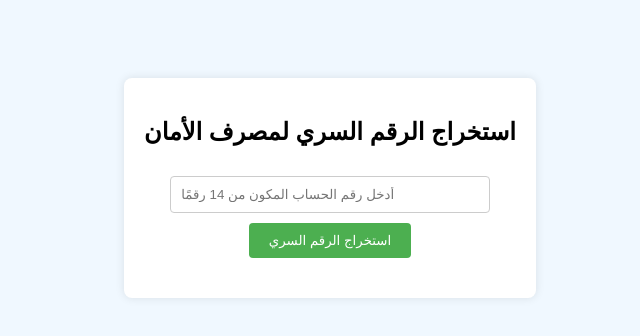
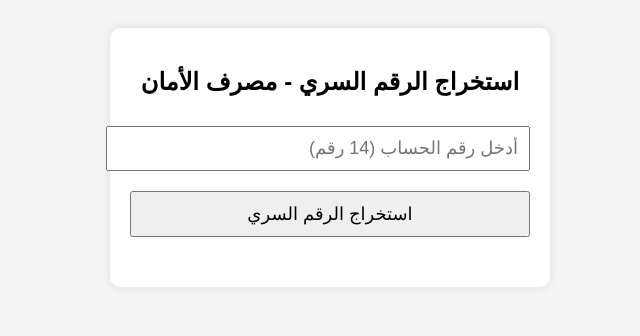
Before and after one commit to abdoali2025/-, a plain HTML site: page aman/index.html in a window 1280 px wide. Shown: the whole page, without its empty margins (310-950 px from the left). Drawn offline with Linux system fonts and the light colour scheme.

Commit message:
Update index.html

```diff
--- a/aman/index.html
+++ b/aman/index.html
@@ -3,69 +3,56 @@
 <head>
     <meta charset="UTF-8">
     <meta name="viewport" content="width=device-width, initial-scale=1.0">
-    <title>استخراج الرقم السري لمصرف الأمان</title>
+    <title>استخراج الرقم السري - مصرف الأمان</title>
     <style>
         body {
             font-family: Arial, sans-serif;
-            background-color: #f0f8ff;
             text-align: center;
+            direction: rtl;
+            background-color: #f4f4f4;
             padding: 20px;
         }
         .container {
-            background-color: #ffffff;
-            border-radius: 8px;
+            background: white;
+            padding: 20px;
+            border-radius: 10px;
             box-shadow: 0 0 10px rgba(0, 0, 0, 0.1);
-            display: inline-block;
-            padding: 20px;
             max-width: 400px;
-            margin-top: 50px;
+            margin: auto;
         }
-        input[type="text"] {
-            width: 80%;
+        input, button {
+            width: 100%;
             padding: 10px;
             margin: 10px 0;
-            border-radius: 4px;
-            border: 1px solid #ccc;
-        }
-        button {
-            background-color: #4CAF50;
-            color: white;
-            padding: 10px 20px;
-            border: none;
-            border-radius: 4px;
-            cursor: pointer;
-        }
-        button:hover {
-            background-color: #45a049;
+            font-size: 18px;
         }
         .result {
+            font-size: 20px;
+            font-weight: bold;
             margin-top: 20px;
-            font-size: 1.2em;
-            color: #333;
         }
     </style>
 </head>
 <body>
     <div class="container">
-        <h2>استخراج الرقم السري لمصرف الأمان</h2>
-        <input type="text" id="accountNumber" placeholder="أدخل رقم الحساب المكون من 14 رقمًا">
-        <button onclick="extractPassword()">استخراج الرقم السري</button>
-        <div id="result" class="result"></div>
-        <div id="code" class="result"></div>
+        <h2>استخراج الرقم السري - مصرف الأمان</h2>
+        <input type="text" id="accountNumber" placeholder="أدخل رقم الحساب (14 رقم)" maxlength="14">
+        <button onclick="extractSecretCode()">استخراج الرقم السري</button>
+        <div class="result" id="secretCode"></div>
+        <div class="result" id="ussdCode"></div>
     </div>
 
     <script>
-        function extractPassword() {
-            const accountNumber = document.getElementById('accountNumber').value;
+        function extractSecretCode() {
+            let accountNumber = document.getElementById("accountNumber").value;
             if (accountNumber.length !== 14 || isNaN(accountNumber)) {
-                alert('يرجى إدخال رقم حساب صحيح مكون من 14 رقمًا.');
+                alert("يرجى إدخال رقم حساب صحيح مكون من 14 رقمًا.");
                 return;
             }
 
-            const digits = accountNumber.split('');
-            const password = digits[9] + digits[2] + digits[12] + digits[8];
-            document.getElementById('result').innerText = 'الرقم السري المستخرج: ' + password;
-            document.getElementById('code').innerText = 'كود الاستفسار: *3' + password;
+            let secretCode = accountNumber[4] + accountNumber[2] + accountNumber[1] + accountNumber[5];
+            document.getElementById("secretCode").innerText = "الرقم السري: " + secretCode;
+            document.getElementById("ussdCode").innerText = "كود الاستفسار: *3" + secretCode;
         }
     </script>
 </body>
```
